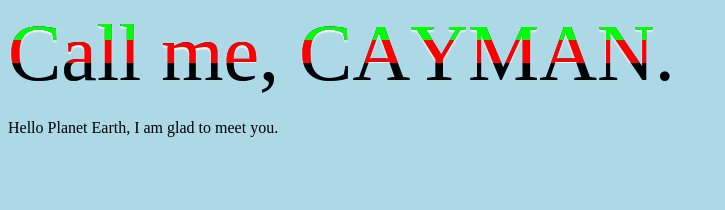
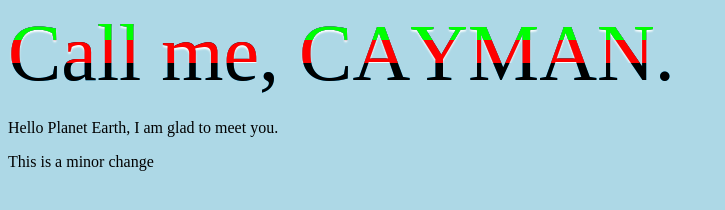
Before and after one commit to KelvinNjihia/kelvinnjihia.github.io, a plain HTML site: page index.html in a window 1280 px wide. Shown: the whole page, without its empty margins (0-725 px from the left). Drawn offline with Linux system fonts and the light colour scheme.

Commit message:
Update index.html

```diff
--- a/index.html
+++ b/index.html
@@ -12,5 +12,6 @@
     <body>
         <span class="textToHalfStyle" data-halfstyle="hs-horizontal-third">Call me, CAYMAN.</span>
         <p>Hello Planet Earth, I am glad to meet you.</p>
+        <p>This is a minor change</p>
     </body>
 </html>
```
